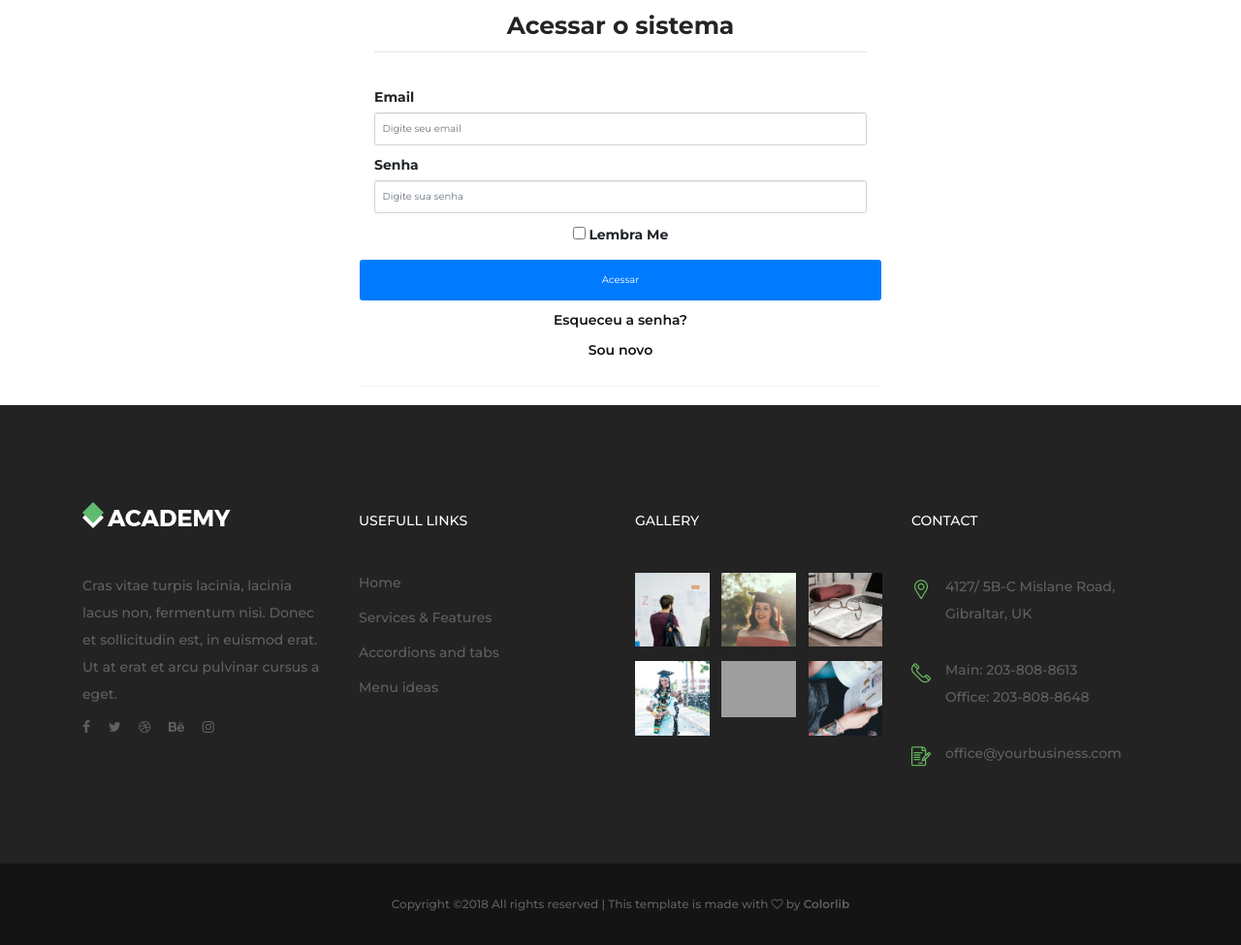
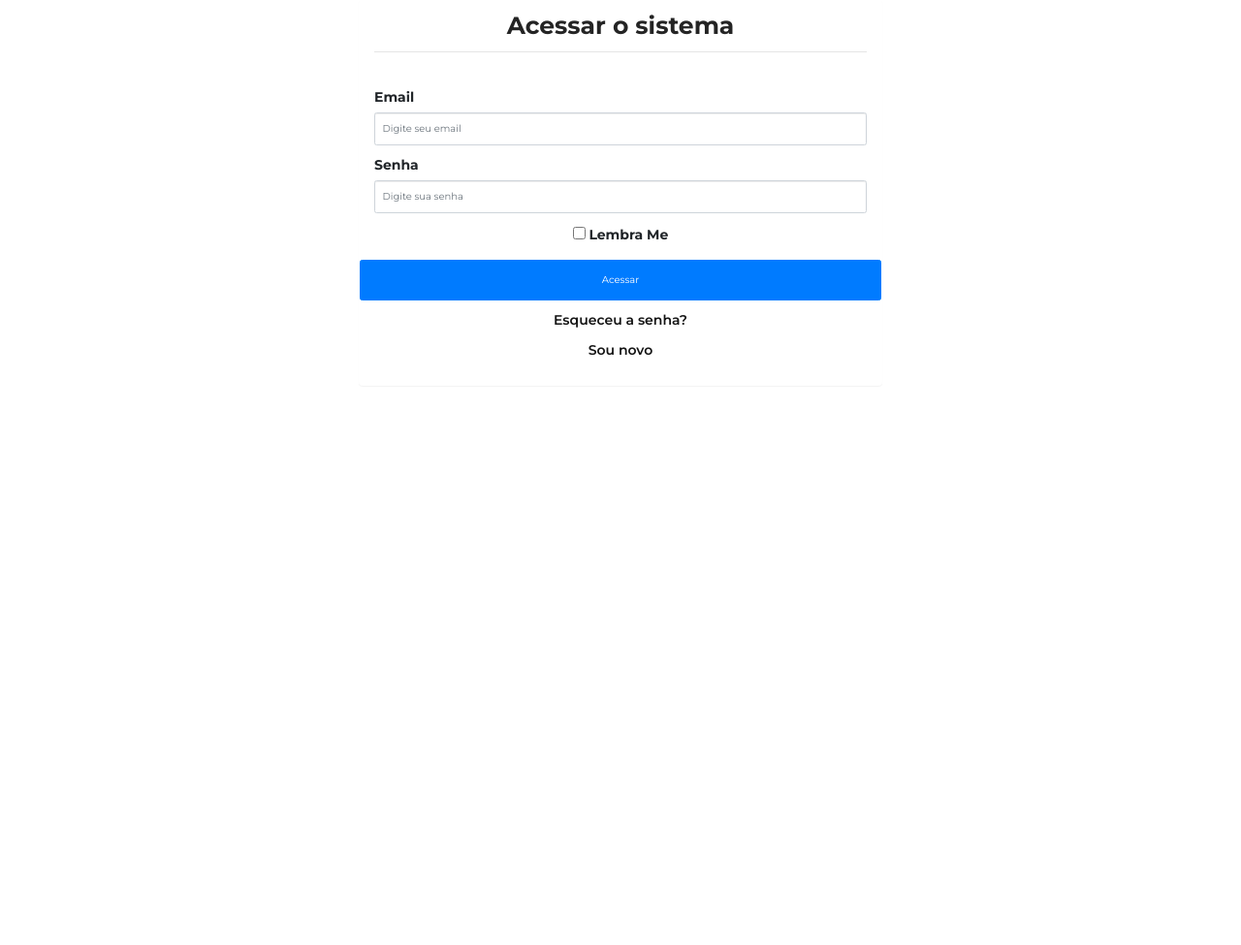
Before and after one commit to luizdtna/ChecNotes, a PHP site: page /alunologar.php in a window 1280 px wide. Shown: the part 168-1143 px from the top of the page at 97% size. After the commit the page ends 535 px from the top, so only its background shows below. Run offline with PHP 8.4, Linux system fonts and the light colour scheme; some libraries are stand-ins or nearby versions; some web fonts are replaced; grey boxes are pictures that could not be loaded.

Commit message:
Rodapés retirado

```diff
--- a/alunologar.php
+++ b/alunologar.php
@@ -132,117 +132,7 @@
         </div>
     </div>
 
-    <!-- ##### Hero Area End ##### -->
 
-    <!-- ##### Top Feature Area Start ##### -->
-
-    <!-- ##### Top Feature Area End ##### -->
-
-    <!-- ##### Course Area Start ##### -->
-    <!-- ##### Course Area End ##### -->
-
-    <!-- ##### Testimonials
-    <!-- ##### Testimonials Area End ##### -->
-
-    <!-- ##### Top Popular Courses Area Start ##### -->
-    <!-- ##### Top Popular Courses Area End ##### -->
-
-    <!-- ##### Partner Area Start ##### -->
-
-    <!-- ##### Partner Area End ##### -->
-
-    <!-- ##### CTA Area Start ##### -->
-
-    <!-- ##### CTA Area End ##### -->
-
-    <!-- ##### Footer Area Start ##### -->
-    <footer class="footer-area">
-        <div class="main-footer-area section-padding-100-0">
-            <div class="container">
-                <div class="row">
-                    <!-- Footer Widget Area -->
-                    <div class="col-12 col-sm-6 col-lg-3">
-                        <div class="footer-widget mb-100">
-                            <div class="widget-title">
-                                <a href="#"><img src="img/core-img/logo2.png" alt=""></a>
-                            </div>
-                            <p>Cras vitae turpis lacinia, lacinia lacus non, fermentum nisi. Donec et sollicitudin est, in euismod erat. Ut at erat et arcu pulvinar cursus a eget.</p>
-                            <div class="footer-social-info">
-                                <a href="#"><i class="fa fa-facebook"></i></a>
-                                <a href="#"><i class="fa fa-twitter"></i></a>
-                                <a href="#"><i class="fa fa-dribbble"></i></a>
-                                <a href="#"><i class="fa fa-behance"></i></a>
-                                <a href="#"><i class="fa fa-instagram"></i></a>
-                            </div>
-                        </div>
-                    </div>
-                    <!-- Footer Widget Area -->
-                    <div class="col-12 col-sm-6 col-lg-3">
-                        <div class="footer-widget mb-100">
-                            <div class="widget-title">
-                                <h6>Usefull Links</h6>
-                            </div>
-                            <nav>
-                                <ul class="useful-links">
-                                    <li><a href="#">Home</a></li>
-                                    <li><a href="#">Services &amp; Features</a></li>
-                                    <li><a href="#">Accordions and tabs</a></li>
-                                    <li><a href="#">Menu ideas</a></li>
-                                </ul>
-                            </nav>
-                        </div>
-                    </div>
-                    <!-- Footer Widget Area -->
-                    <div class="col-12 col-sm-6 col-lg-3">
-                        <div class="footer-widget mb-100">
-                            <div class="widget-title">
-                                <h6>Gallery</h6>
-                            </div>
-                            <div class="gallery-list d-flex justify-content-between flex-wrap">
-                                <a href="img/bg-img/gallery1.jpg" class="gallery-img" title="Gallery Image 1"><img src="img/bg-img/gallery1.jpg" alt=""></a>
-                                <a href="img/bg-img/gallery2.jpg" class="gallery-img" title="Gallery Image 2"><img src="img/bg-img/gallery2.jpg" alt=""></a>
-                                <a href="img/bg-img/gallery3.jpg" class="gallery-img" title="Gallery Image 3"><img src="img/bg-img/gallery3.jpg" alt=""></a>
-                                <a href="img/bg-img/gallery4.jpg" class="gallery-img" title="Gallery Image 4"><img src="img/bg-img/gallery4.jpg" alt=""></a>
-                                <a href="img/bg-img/gallery5.jpg" class="gallery-img" title="Gallery Image 5"><img src="img/bg-img/gallery5.jpg" alt=""></a>
-                                <a href="img/bg-img/gallery6.jpg" class="gallery-img" title="Gallery Image 6"><img src="img/bg-img/gallery6.jpg" alt=""></a>
-                            </div>
-                        </div>
-                    </div>
-                    <!-- Footer Widget Area -->
-                    <div class="col-12 col-sm-6 col-lg-3">
-                        <div class="footer-widget mb-100">
-                            <div class="widget-title">
-                                <h6>Contact</h6>
-                            </div>
-                            <div class="single-contact d-flex mb-30">
-                                <i class="icon-placeholder"></i>
-                                <p>4127/ 5B-C Mislane Road, Gibraltar, UK</p>
-                            </div>
-                            <div class="single-contact d-flex mb-30">
-                                <i class="icon-telephone-1"></i>
-                                <p>Main: 203-808-8613 <br>Office: 203-808-8648</p>
-                            </div>
-                            <div class="single-contact d-flex">
-                                <i class="icon-contract"></i>
-                                <p>office@yourbusiness.com</p>
-                            </div>
-                        </div>
-                    </div>
-                </div>
-            </div>
-        </div>
-        <div class="bottom-footer-area">
-            <div class="container">
-                <div class="row">
-                    <div class="col-12">
-                        <p><!-- Link back to Colorlib can't be removed. Template is licensed under CC BY 3.0. -->
-Copyright &copy;<script>document.write(new Date().getFullYear());</script> All rights reserved | This template is made with <i class="fa fa-heart-o" aria-hidden="true"></i> by <a href="https://colorlib.com" target="_blank">Colorlib</a>
-<!-- Link back to Colorlib can't be removed. Template is licensed under CC BY 3.0. --></p>
-                    </div>
-                </div>
-            </div>
-        </div>
-    </footer>
     <!-- ##### Footer Area Start ##### -->
 
     <!-- ##### All Javascript Script ##### -->
```
